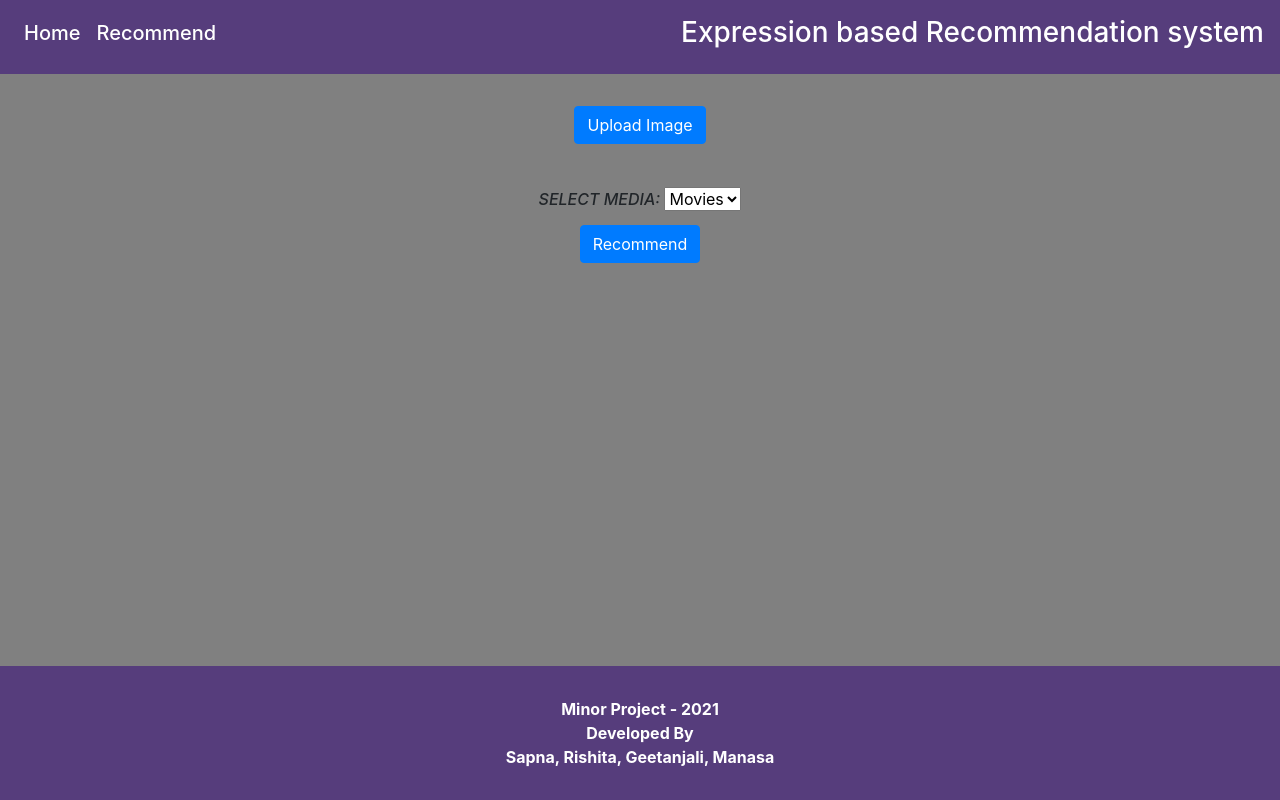
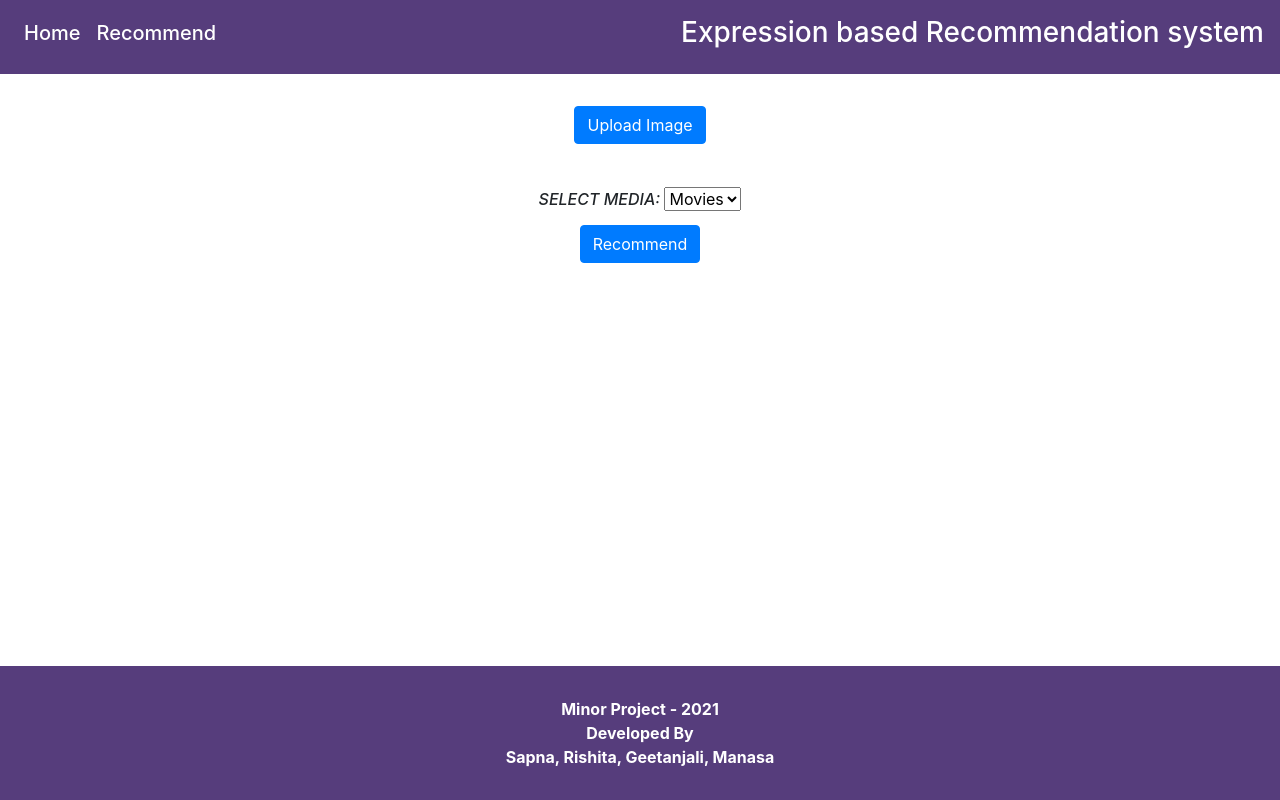
Before and after one commit to Sapna59/Minor_Project, a Flask app: page / in a window 1280 px wide. Run offline with Flask 2, Linux system fonts and the light colour scheme; some libraries are stand-ins or nearby versions.

Commit message:
Update main.css

```diff
--- a/static/css/main.css
+++ b/static/css/main.css
@@ -6,9 +6,6 @@
     box-shadow: 0px 2px 4px 0px rgba(0, 0, 0, 0.1);
     margin-top: 1em;
     margin-bottom: 1em;
-}
-body {
-  background-color: grey;
 }
 .img-preview>div {
     width: 100%;
```
